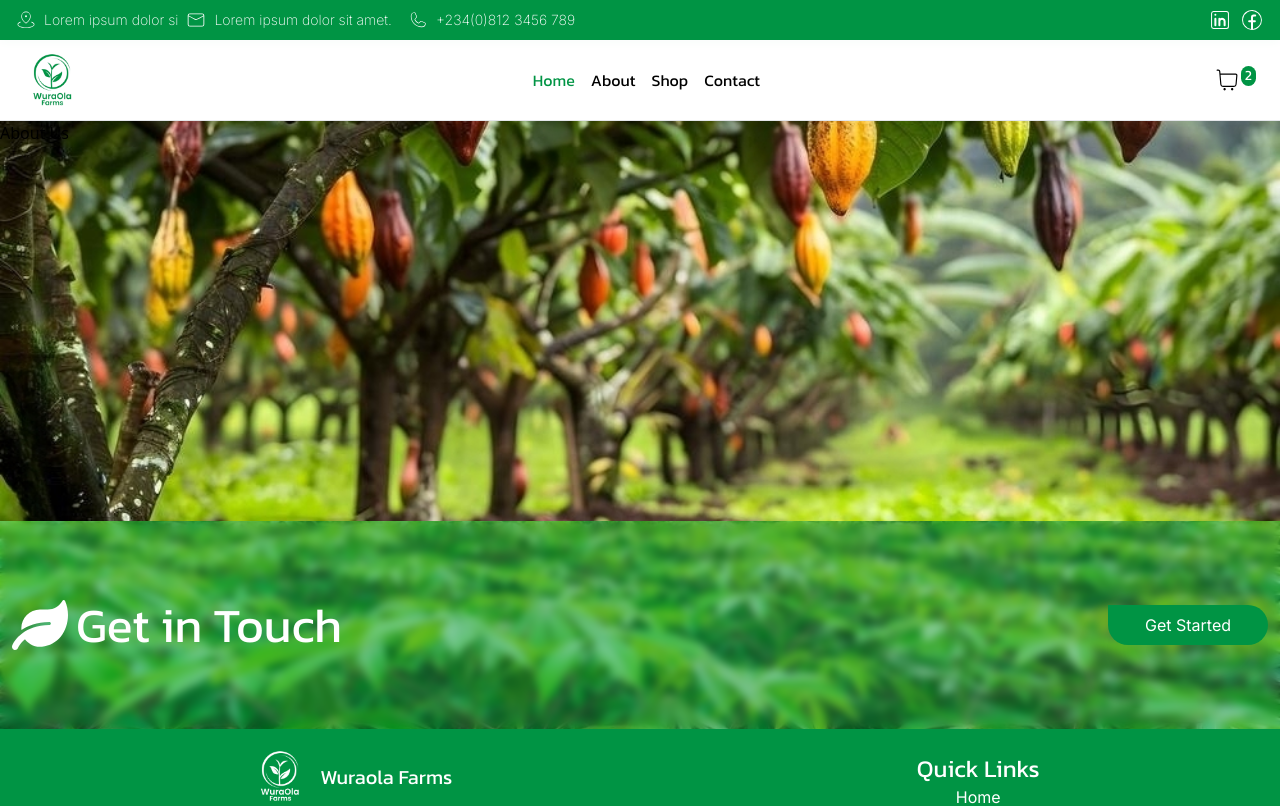
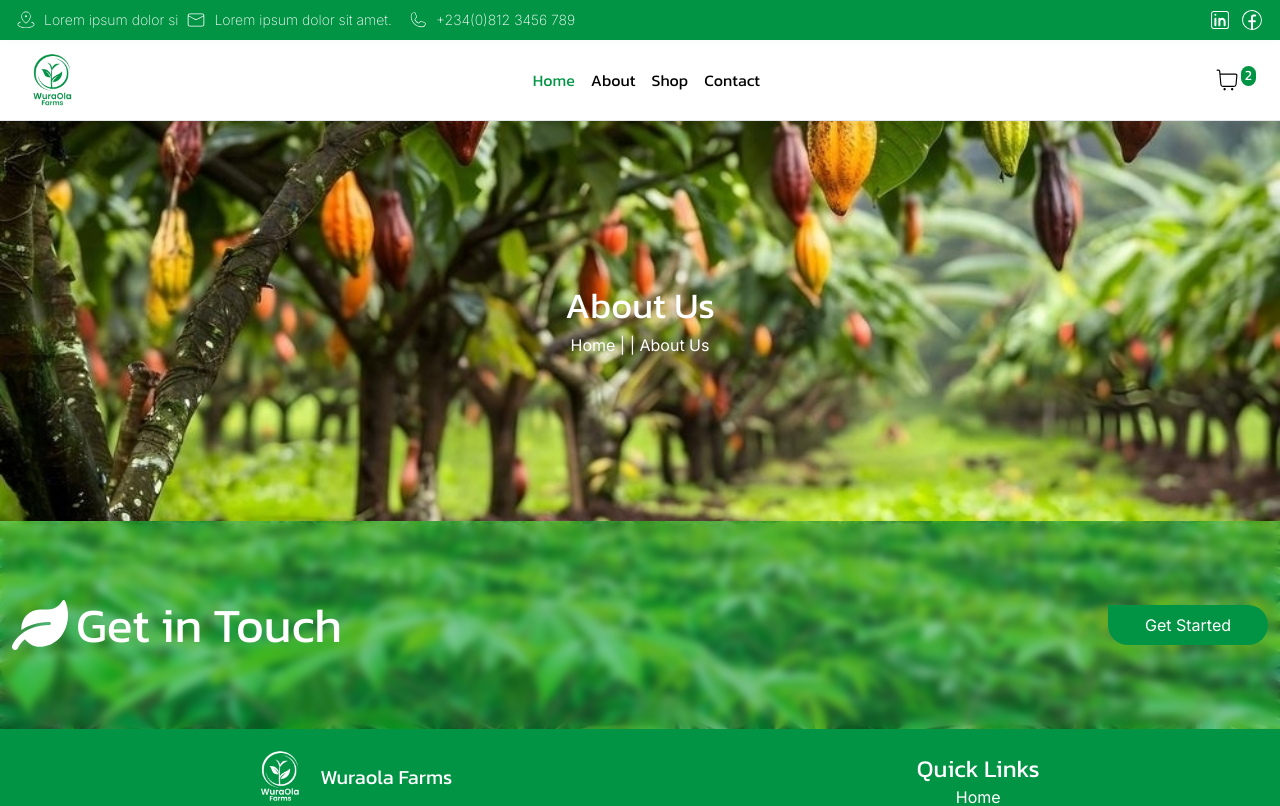
Before and after one commit to OlaiwonAbdullahi/WuraOla-Farms, a React (Vite) app: page /about in a window 1280 px wide. Shown: the top 806 px of the page. Built offline with nearby package versions, Linux system fonts and the light colour scheme.

Commit message:
update AboutHeader.jsx

```diff
--- a/src/components/AboutHeader.jsx
+++ b/src/components/AboutHeader.jsx
@@ -1,7 +1,12 @@
 const AboutHeader = () => {
   return (
-    <div className="bg-[url(/src/assets/abouthero.jpeg)] bg-cover bg-center bg-primary bg-no-repeat md:h-[50vh] h-[40vh]">
-      <h2>About Us</h2>
+    <div className="bg-[url(/src/assets/abouthero.jpeg)] bg-cover bg-center flex gap-2 flex-col justify-center bg-primary bg-no-repeat md:h-[50vh] h-[40vh]">
+      <h2 className=" text-primary text-4xl text-center font-kanit">
+        About Us
+      </h2>
+      <span className="text-primary text-center font-inter">
+        Home | | About Us
+      </span>
     </div>
   );
 };
```
